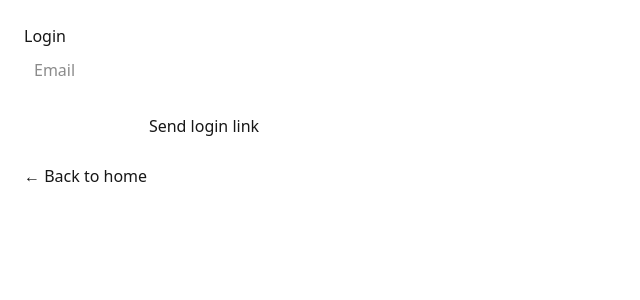
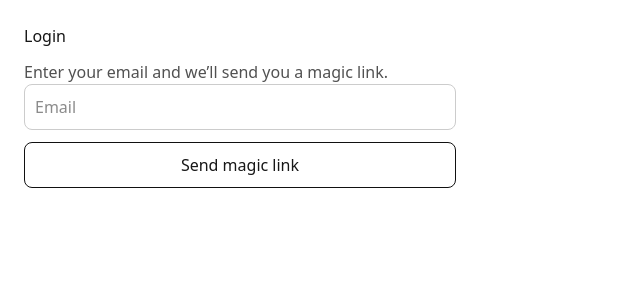
Before and after one commit to LalsonCZ/grocery-compare, a Next.js app: page /login in a window 1280 px wide. Shown: the top 300 px of the page, without its empty margins (0-640 px from the left). Built offline with nearby package versions, Linux system fonts and the light colour scheme; no server answers.

Commit message:
Fix Supabase auth callback and login flow

```diff
--- a/app/auth/callback/page.tsx
+++ b/app/auth/callback/page.tsx
@@ -1,19 +1,28 @@
 "use client";
 
+export const dynamic = "force-dynamic";
+
 import { useEffect } from "react";
-import { supabase } from "@/lib/supabaseClient";
+import { createClient } from "@supabase/supabase-js";
 
 export default function AuthCallbackPage() {
   useEffect(() => {
     async function finishLogin() {
-      // If the magic link contains a ?code=... we exchange it for a session
+      const url = process.env.NEXT_PUBLIC_SUPABASE_URL;
+      const anon = process.env.NEXT_PUBLIC_SUPABASE_ANON_KEY;
+
+      if (!url || !anon) {
+        console.error("Missing Supabase env vars", { url: !!url, anon: !!anon });
+        return;
+      }
+
+      const supabase = createClient(url, anon);
+
       const code = new URLSearchParams(window.location.search).get("code");
-
       if (code) {
         await supabase.auth.exchangeCodeForSession(code);
       }
 
-      // Now we should have a session (if login succeeded)
       window.location.href = "/dashboard";
     }
 
--- a/app/login/page.tsx
+++ b/app/login/page.tsx
@@ -1,49 +1,100 @@
 "use client";
 
 import { useState } from "react";
-import { supabase } from "@/lib/supabaseClient";
+import { createClient } from "@supabase/supabase-js";
 
 export default function LoginPage() {
   const [email, setEmail] = useState("");
   const [status, setStatus] = useState<string | null>(null);
+  const [loading, setLoading] = useState(false);
 
   async function onSubmit(e: React.FormEvent) {
     e.preventDefault();
+
+    if (!email.trim()) {
+      setStatus("Please enter your email.");
+      return;
+    }
+
+    setLoading(true);
     setStatus("Sending login link...");
 
-    const { error } = await supabase.auth.signInWithOtp({
-  email,
-  options: {
-    emailRedirectTo: "http://localhost:3000/auth/callback",
-  },
-});
+    try {
+      const url = process.env.NEXT_PUBLIC_SUPABASE_URL;
+      const anon = process.env.NEXT_PUBLIC_SUPABASE_ANON_KEY;
 
-    setStatus(error ? error.message : "Check your email for the login link ✅");
+      if (!url || !anon) {
+        setStatus("Missing Supabase env vars on this deployment.");
+        setLoading(false);
+        return;
+      }
+
+      const supabase = createClient(url, anon);
+
+      const { error } = await supabase.auth.signInWithOtp({
+        email: email.trim(),
+        options: {
+          // Works on localhost AND on Vercel automatically
+          emailRedirectTo: `${window.location.origin}/auth/callback`,
+        },
+      });
+
+      if (error) {
+        setStatus(`Error: ${error.message}`);
+      } else {
+        setStatus("✅ Check your email for the login link.");
+      }
+    } catch (err: any) {
+      setStatus(`Unexpected error: ${err?.message ?? String(err)}`);
+    } finally {
+      setLoading(false);
+    }
   }
 
   return (
-    <main style={{ padding: 24, fontFamily: "system-ui" }}>
-      <h1>Login</h1>
+    <main style={{ padding: 24, fontFamily: "system-ui", maxWidth: 480 }}>
+      <h1 style={{ marginBottom: 12 }}>Login</h1>
 
-      <form onSubmit={onSubmit} style={{ display: "grid", gap: 12, maxWidth: 360 }}>
+      <p style={{ marginTop: 0, opacity: 0.75 }}>
+        Enter your email and we’ll send you a magic link.
+      </p>
+
+      <form onSubmit={onSubmit} style={{ display: "grid", gap: 12 }}>
         <input
           type="email"
           placeholder="Email"
           value={email}
           onChange={(e) => setEmail(e.target.value)}
-          style={{ padding: 10 }}
+          autoComplete="email"
           required
+          style={{
+            padding: 10,
+            borderRadius: 8,
+            border: "1px solid #ccc",
+            fontSize: 16,
+          }}
         />
-        <button type="submit" style={{ padding: "10px 14px" }}>
-          Send login link
+
+        <button
+          type="submit"
+          disabled={loading}
+          style={{
+            padding: 10,
+            borderRadius: 8,
+            border: "1px solid #111",
+            fontSize: 16,
+            cursor: loading ? "not-allowed" : "pointer",
+          }}
+        >
+          {loading ? "Sending..." : "Send magic link"}
         </button>
+
+        {status && (
+          <p style={{ margin: 0, whiteSpace: "pre-wrap" }}>
+            {status}
+          </p>
+        )}
       </form>
-
-      {status && <p style={{ marginTop: 12 }}>{status}</p>}
-
-      <p style={{ marginTop: 16 }}>
-        <a href="/">← Back to home</a>
-      </p>
     </main>
   );
 }
--- a/lib/supabaseClient.ts
+++ b/lib/supabaseClient.ts
@@ -1,6 +1,12 @@
 import { createClient } from "@supabase/supabase-js";
 
-export const supabase = createClient(
-  process.env.NEXT_PUBLIC_SUPABASE_URL as string,
-  process.env.NEXT_PUBLIC_SUPABASE_ANON_KEY as string
-);
+export function getSupabaseBrowserClient() {
+  const url = process.env.NEXT_PUBLIC_SUPABASE_URL;
+  const anon = process.env.NEXT_PUBLIC_SUPABASE_ANON_KEY;
+
+  if (!url || !anon) {
+    throw new Error("Missing NEXT_PUBLIC_SUPABASE_URL or NEXT_PUBLIC_SUPABASE_ANON_KEY");
+  }
+
+  return createClient(url, anon);
+}
```
